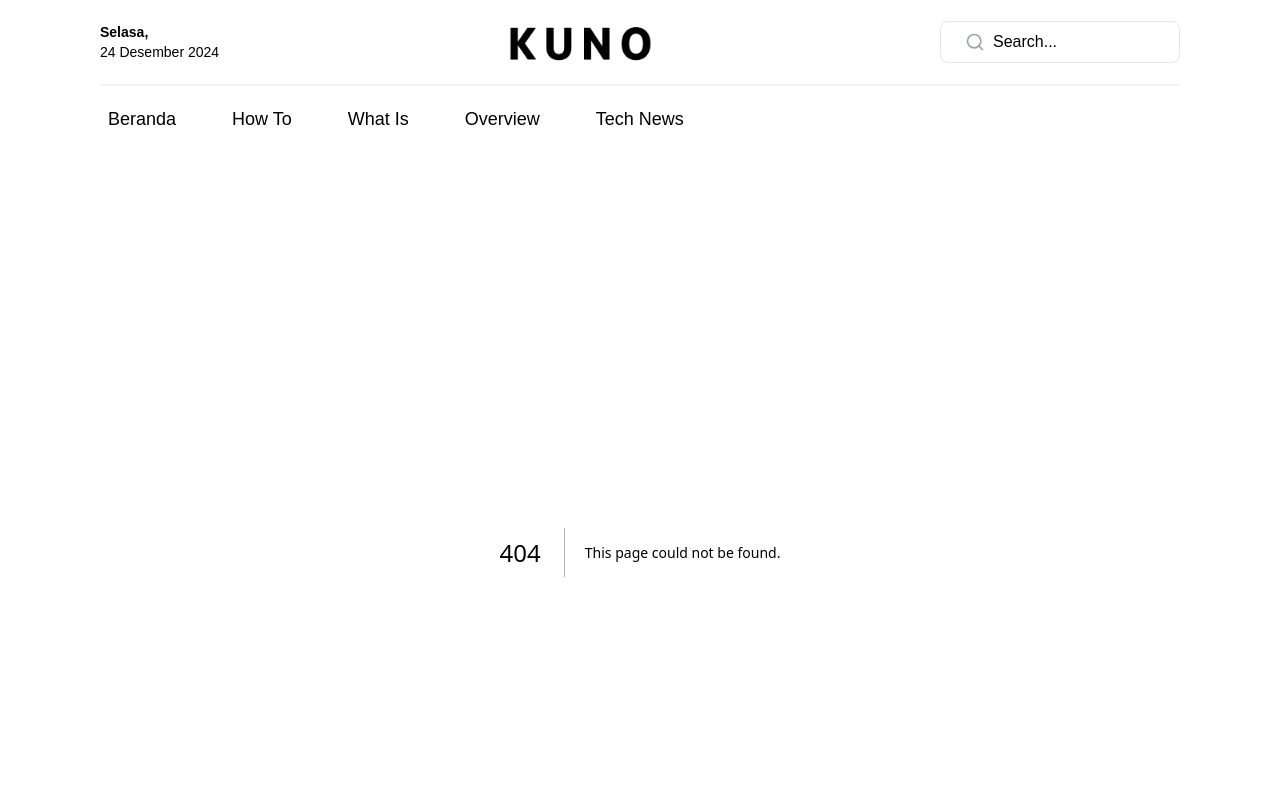
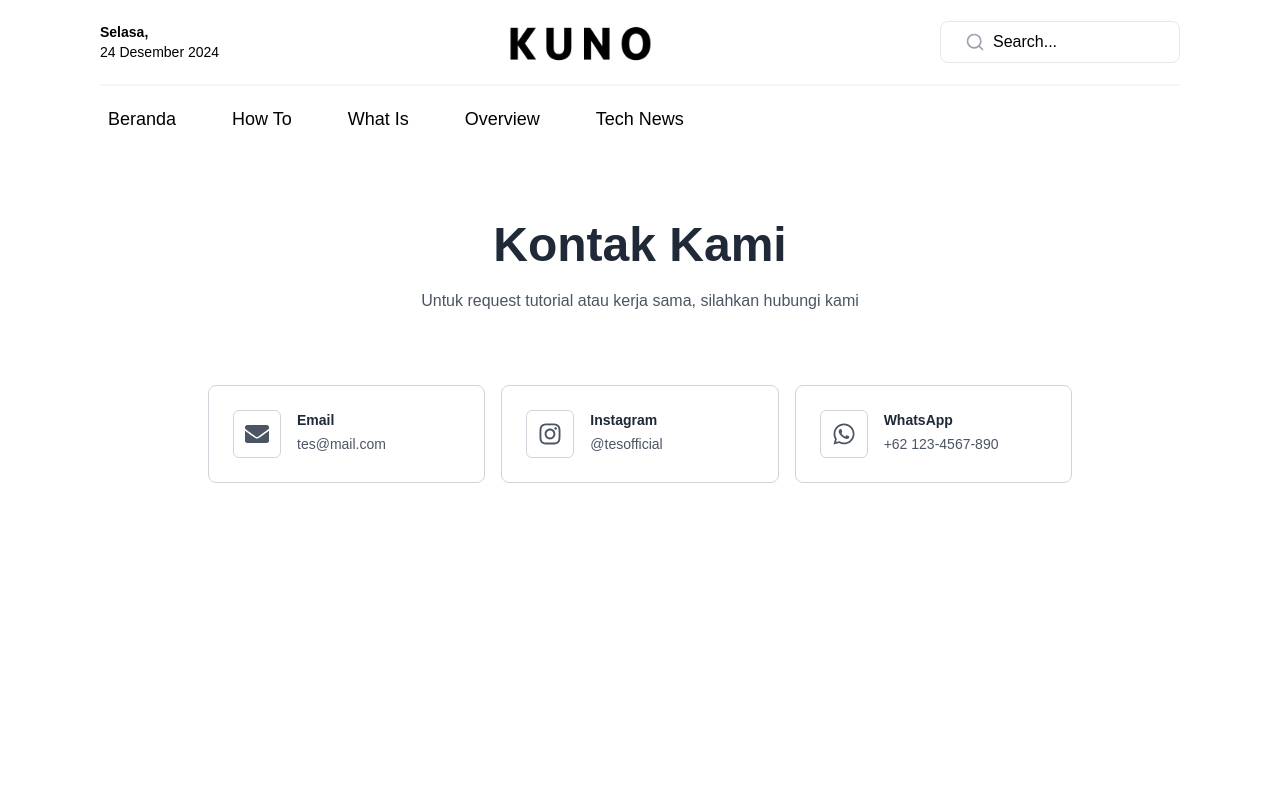
Before and after one commit to FairuzLQ/kuno, a Next.js app: page /kontak in a window 1280 px wide. Before the commit this address had no page. Shown: the top 800 px of the page. Built offline with nearby package versions, Linux system fonts and the light colour scheme.

Commit message:
add kontak pages

```diff
--- a/app/components/kontak-components/CardContactComponent.js
+++ b/app/components/kontak-components/CardContactComponent.js
@@ -0,0 +1,78 @@
+'use client'
+
+import { FaEnvelope, FaInstagram, FaWhatsapp } from 'react-icons/fa';
+import { useState, useEffect } from 'react';
+
+const CardContactComponent = () => {
+  const [loading, setLoading] = useState(true);
+
+  useEffect(() => {
+    const timeout = setTimeout(() => setLoading(false), 2000);
+    return () => clearTimeout(timeout);
+  }, []);
+
+  const contacts = [
+    {
+      icon: <FaEnvelope size={24} className="text-gray-600" />,
+      title: 'Email',
+      detail: 'tes@mail.com',
+    },
+    {
+      icon: <FaInstagram size={24} className="text-gray-600" />,
+      title: 'Instagram',
+      detail: '@tesofficial',
+    },
+    {
+      icon: <FaWhatsapp size={24} className="text-gray-600" />,
+      title: 'WhatsApp',
+      detail: '+62 123-4567-890',
+    },
+  ];
+
+  return (
+    <div className="max-w-4xl mx-auto p-4">
+      {/* Title and Subtitle */}
+      <div className="text-center mb-8">
+        <h1 className="text-[48px] font-semibold text-gray-800">Kontak Kami</h1>
+        <p className="text-gray-600 mt-2">
+          Untuk request tutorial atau kerja sama, silahkan hubungi kami
+        </p>
+      </div>
+
+      {/* Contact Cards */}
+      <div className="flex flex-col md:flex-row justify-center gap-4">
+        {contacts.map((contact, index) => (
+          <div
+            key={index}
+            className={`flex items-start gap-4 p-6 mt-10 border border-gray-300 rounded-lg w-full md:w-1/3 transform transition duration-500 hover:scale-105 ${
+              loading ? 'animate-pulse bg-gray-200' : 'bg-white'
+            }`}
+          >
+            {loading ? (
+              <div className="flex items-center justify-center w-12 h-12 bg-gray-300 rounded-md" />
+            ) : (
+              <div className="flex items-center justify-center w-12 h-12 border border-gray-300 rounded-md">
+                {contact.icon}
+              </div>
+            )}
+
+            <div className="flex flex-col">
+              {loading ? (
+                <div className="h-4 bg-gray-300 rounded w-20 mb-2" />
+              ) : (
+                <h3 className="text-sm font-semibold text-gray-800">{contact.title}</h3>
+              )}
+              {loading ? (
+                <div className="h-4 bg-gray-300 rounded w-32" />
+              ) : (
+                <p className="text-gray-600 text-sm mt-1">{contact.detail}</p>
+              )}
+            </div>
+          </div>
+        ))}
+      </div>
+    </div>
+  );
+};
+
+export default CardContactComponent;
--- /dev/null
+++ b/app/kontak/page.js
@@ -0,0 +1,18 @@
+import CardContactComponent from '../components/kontak-components/CardContactComponent';
+
+const Kontak = () => {
+  return (
+    <div className="min-h-screen bg-white">
+
+      {/* Main Content */}
+      <main className="py-10">
+        <div className="max-w-7xl mx-auto px-4 sm:px-6 lg:px-8">
+          {/* Card Contact Component */}
+          <CardContactComponent />
+        </div>
+      </main>
+    </div>
+  );
+};
+
+export default Kontak;
```
